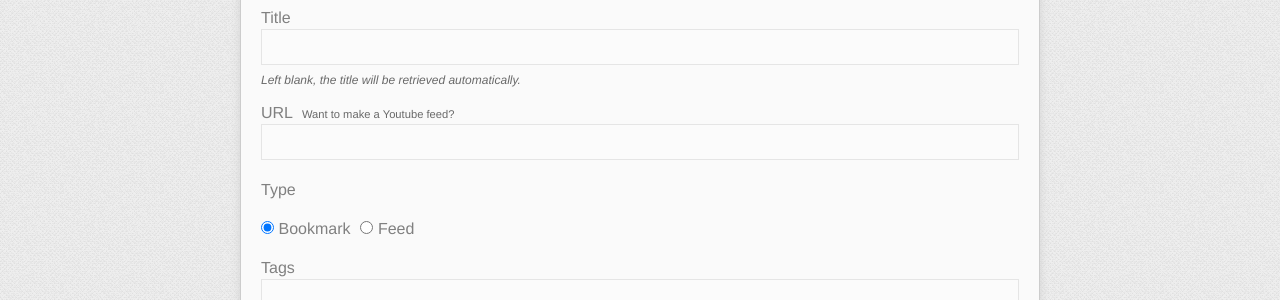
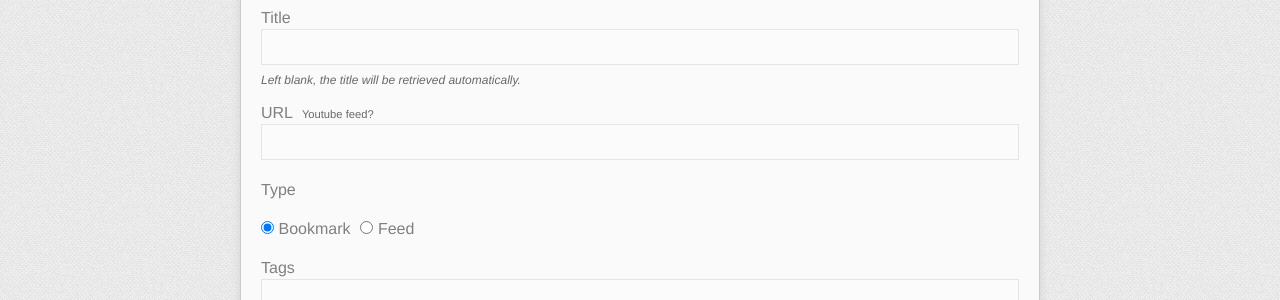
Before and after one commit to plastboks/Flaskmarks, a Flask app: template flaskmarks/templates/mark/new.html in a window 1280 px wide. Shown: the part 179-479 px from the top of the page. Run offline with Flask 2, Linux system fonts and the light colour scheme; the template is opened without the code that fills it: values that come from a table or form of the project are taken from there, others are empty.

Commit message:
some cosmetic changes
Signed-off-by: Alexander Skjolden <alex@plastboks.net>

```diff
--- a/flaskmarks/static/js/commons.js
+++ b/flaskmarks/static/js/commons.js
@@ -29,7 +29,7 @@ $(function(){
         var feedString = 'http://gdata.youtube.com/feeds/api/users/CHANNELNAME/uploads?max-results=30'
 
         $("label[for='url']").append(
-          ' <a href="#" id="jqYoutube" style="font-size:0.7em; padding-left: 5px;">Want to make a Youtube feed?</a>'
+          ' <a href="#" id="jqYoutube" style="font-size:0.7em; padding-left: 5px;">Youtube feed?</a>'
         );
 
         $("#jqYoutube").on('click', function(){
```
Also changed, not shown: flaskmarks/static/css/style.css (+13 -24 lines).
